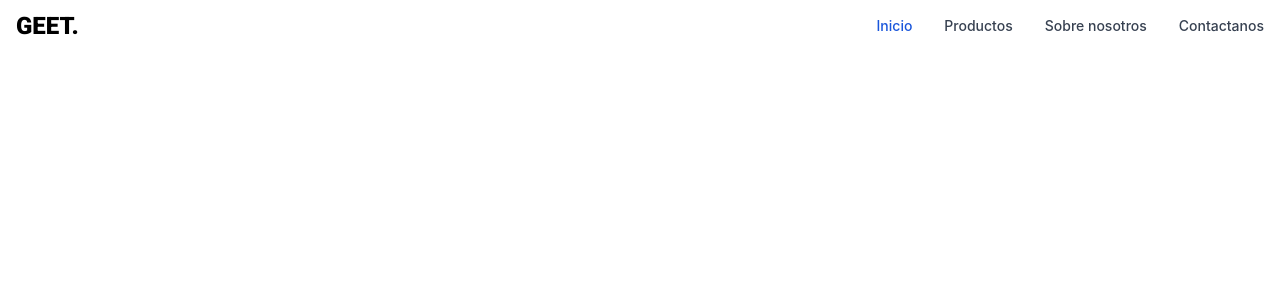
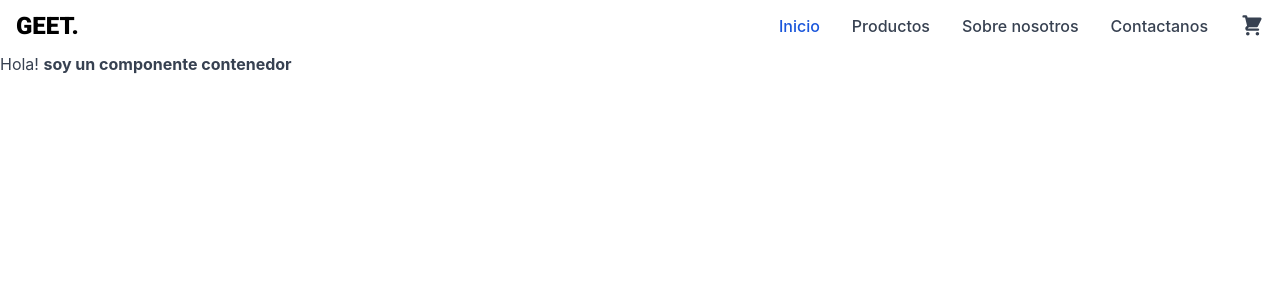
Before and after one commit to cristianromerovs/coderhouse-react, a React (Create React App) app: page / in a window 1280 px wide. Shown: the top 300 px of the page. Built offline with nearby package versions, Linux system fonts and the light colour scheme.

Commit message:
Entrega para clase 4, CartWidget y ItemListContainer

```diff
--- a/package.json
+++ b/package.json
@@ -3,6 +3,7 @@
   "version": "0.1.0",
   "private": true,
   "dependencies": {
+    "@heroicons/react": "^1.0.5",
     "@testing-library/jest-dom": "^5.16.2",
     "@testing-library/react": "^12.1.3",
     "@testing-library/user-event": "^13.5.0",
--- a/src/App.js
+++ b/src/App.js
@@ -1,9 +1,13 @@
 import './App.css';
-import Navbar from './components/Navbar';
+import ItemListContainer from './components/ItemListContainer';
+import Navbar from './components/Navbar/Navbar';
 
 function App() {
   return (
-    <Navbar />
+    <>
+      <Navbar />
+      <ItemListContainer greeting="soy un componente contenedor" />
+    </>
   );
 }
 
--- /dev/null
+++ b/src/components/ItemListContainer.jsx
@@ -0,0 +1,9 @@
+import React from 'react'
+
+const ItemListContainer = (obj) => {
+  return (
+    <div className="container text-gray-700 mx-auto">Hola! <b>{obj.greeting}</b></div>
+  )
+}
+
+export default ItemListContainer
--- /dev/null
+++ b/src/components/Navbar/CartWidget.jsx
@@ -0,0 +1,8 @@
+import React from "react";
+import { ShoppingCartIcon } from "@heroicons/react/solid";
+
+const CartWidget = () => {
+  return <ShoppingCartIcon className="h-6 w-6" />;
+};
+
+export default CartWidget;
--- a/src/components/Navbar.jsx
+++ b/src/components/Navbar/Navbar.jsx
@@ -1,4 +1,5 @@
 import React from "react";
+import CartWidget from "./CartWidget";
 
 const Navbar = () => {
   return (
@@ -41,7 +42,7 @@ const Navbar = () => {
           </svg>
         </button>
         <div class="hidden w-full md:block md:w-auto" id="mobile-menu">
-          <ul class="flex flex-col mt-4 md:flex-row md:space-x-8 md:mt-0 md:text-sm md:font-medium">
+          <ul class="flex flex-col mt-4 md:flex-row md:space-x-8 md:mt-0 text-base md:font-medium">
             <li>
               <a
                 href="#"
@@ -75,6 +76,15 @@ const Navbar = () => {
                 Contactanos
               </a>
             </li>
+
+            <li>
+              <a
+                href="#"
+                class="block py-2 pr-4 pl-3 text-gray-700 hover:bg-gray-50 md:hover:bg-transparent md:border-0 md:hover:text-blue-700 md:p-0 dark:text-gray-400 md:dark:hover:text-white dark:hover:bg-gray-700 dark:hover:text-white md:dark:hover:bg-transparent"
+              >
+                <CartWidget />
+              </a>
+            </li>
           </ul>
         </div>
       </div>
```
Also changed, not shown: 1 other file (tests, documents, lock files or other folders).
